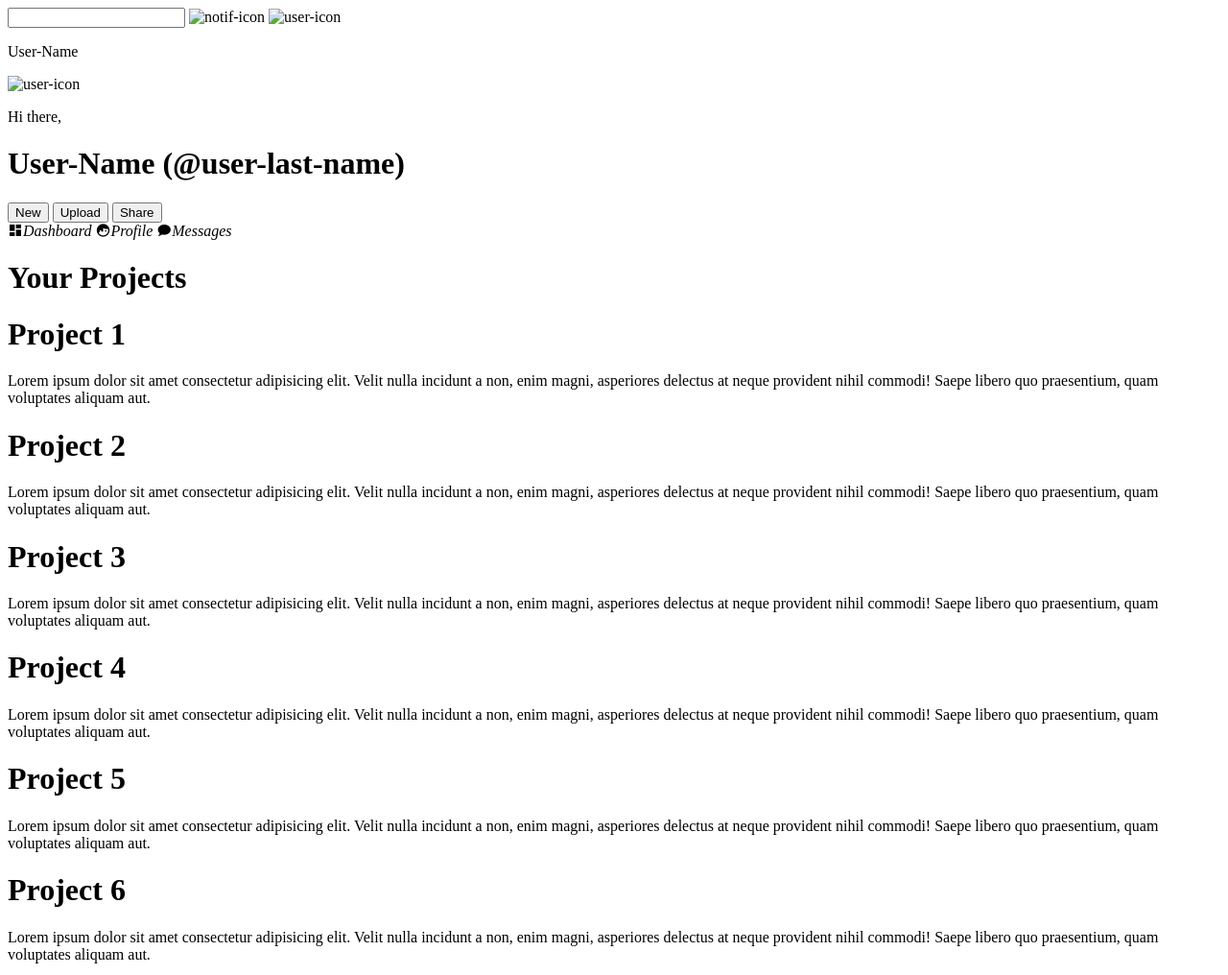
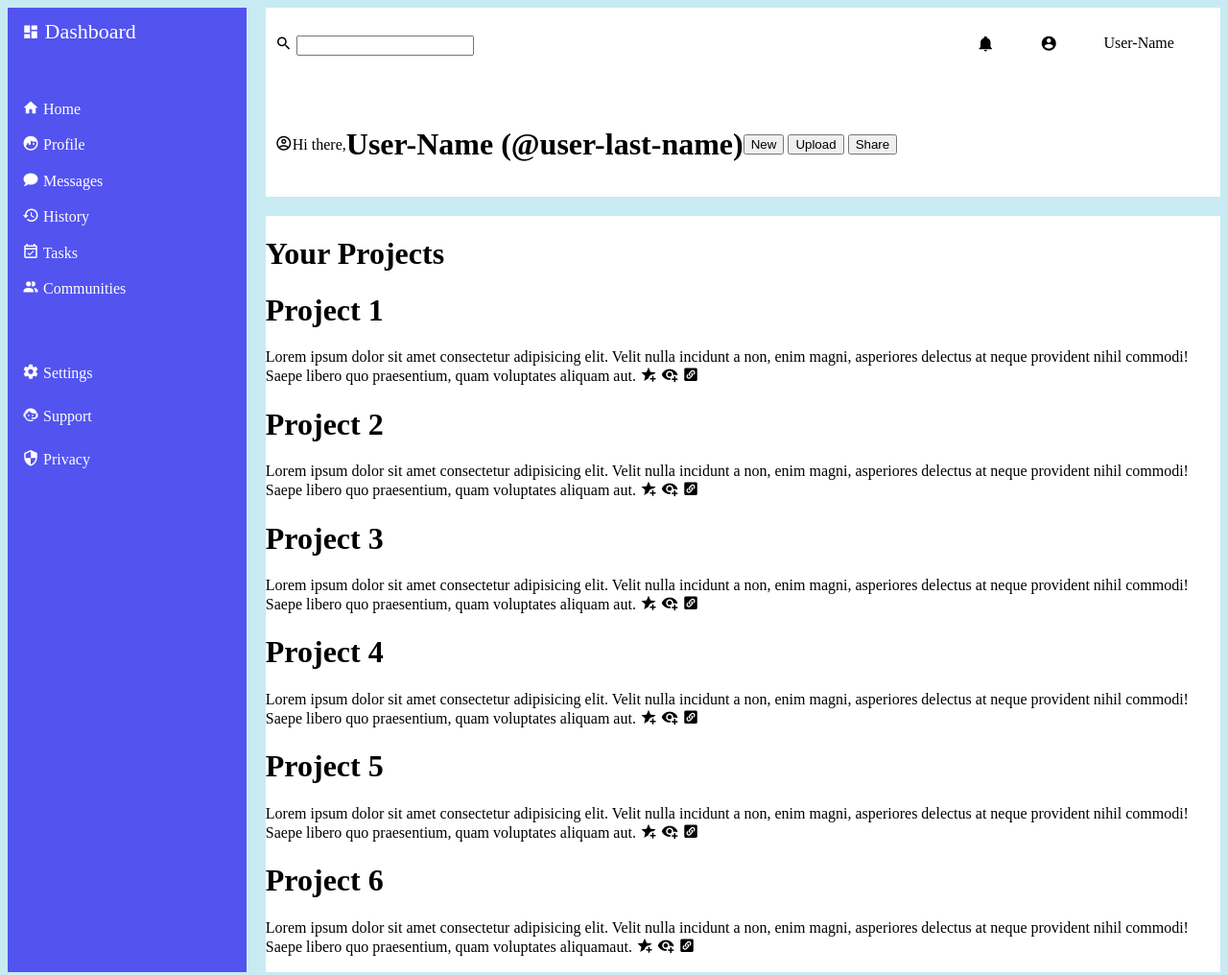
Before and after one commit to Tsotz/odin-cssGrid, a plain HTML site: page index.html in a window 1280 px wide. Shown: the top 1016 px of the page at 96% size. Drawn offline with Linux system fonts and the light colour scheme.

Commit message:
sidebar done. header underway

```diff
--- a/index.html
+++ b/index.html
@@ -12,33 +12,48 @@
 
     <div class="header">
         <div class="header-top">
+            <i class="mdi mdi-magnify">
                 <label for="srcBar"></label>
                 <input autocomplete="off" type="text" id="srcBar" name="searchBar">
-            <img src="" alt="notif-icon">
-            <img src="" alt="user-icon">
+            </i>
+
+        <div>
+            <i class="mdi mdi-bell"></i>
+            <i class="mdi mdi-account-circle"></i>
             <p>User-Name</p>
         </div>
+
+        </div>
         <div class="header-bottom">
-            <img src="" alt="user-icon">
-            <p>Hi there,</p>
+            <div class="header-bottom-left">
+                <i class="mdi mdi-account-circle-outline"></i>
+                <p>Hi there,
                 <h1>User-Name (@user-last-name)</h1>
+                </p>
+            </div>
+            <div>
                 <button>New</button>
                 <button>Upload</button>
                 <button>Share</button>
             </div>
         </div>
+    </div>
 
     <div class="sidebar">
-         <i class="mdi mdi-view-dashboard">Dashboard</i>
-         <i class="mdi mdi-face-man-profile">Profile</i>
-         <i class="mdi mdi-chat">Messages</i>
-         <i class="mdi mdi-"></i>
-         <i class="mdi mdi-"></i>
-         <i class="mdi mdi-"></i>
-         <i class="mdi mdi-"></i>
-         <i class="mdi mdi-"></i>
-         <i class="mdi mdi-"></i>
-         <i class="mdi mdi-"></i>
+        <div class="dash"><i class="mdi mdi-view-dashboard"></i> Dashboard</div>
+        <div class="h-c">
+            <div><i class="mdi mdi-home"></i> Home</div>
+            <div><i class="mdi mdi-face-man-profile"></i> Profile</div>
+            <div><i class="mdi mdi-chat"></i> Messages</div>
+            <div><i class="mdi mdi-history"></i> History</div>
+            <div><i class="mdi mdi-calendar-check-outline"></i> Tasks</div>
+            <div><i class="mdi mdi-account-multiple"></i> Communities</div>
+        </div>
+        <div class="s-p">
+            <div><i class="mdi mdi-cog"></i> Settings</div>
+            <div><i class="mdi mdi-face-agent"></i> Support</div>
+            <div><i class="mdi mdi-security"></i> Privacy</div>
+        </div>
     </div>
 
     <div class="main">
@@ -48,31 +63,37 @@
             <h1>Project 1</h1>
             Lorem ipsum dolor sit amet consectetur adipisicing elit. Velit nulla incidunt a non, enim magni,
             asperiores delectus at neque provident nihil commodi! Saepe libero quo praesentium, quam voluptates aliquam aut.
+            <i class="mdi mdi-star-plus"></i> <i class="mdi mdi-eye-plus"></i> <i class="mdi mdi-link-box-variant"></i>
         </p>
         <p>
             <h1>Project 2</h1>
             Lorem ipsum dolor sit amet consectetur adipisicing elit. Velit nulla incidunt a non, enim magni,
             asperiores delectus at neque provident nihil commodi! Saepe libero quo praesentium, quam voluptates aliquam aut.
+            <i class="mdi mdi-star-plus"></i> <i class="mdi mdi-eye-plus"></i> <i class="mdi mdi-link-box-variant"></i>
         </p>
         <p>
             <h1>Project 3</h1>
             Lorem ipsum dolor sit amet consectetur adipisicing elit. Velit nulla incidunt a non, enim magni,
             asperiores delectus at neque provident nihil commodi! Saepe libero quo praesentium, quam voluptates aliquam aut.
+            <i class="mdi mdi-star-plus"></i> <i class="mdi mdi-eye-plus"></i> <i class="mdi mdi-link-box-variant"></i>
         </p>
         <p>
             <h1>Project 4</h1>
             Lorem ipsum dolor sit amet consectetur adipisicing elit. Velit nulla incidunt a non, enim magni,
             asperiores delectus at neque provident nihil commodi! Saepe libero quo praesentium, quam voluptates aliquam aut.
+            <i class="mdi mdi-star-plus"></i> <i class="mdi mdi-eye-plus"></i> <i class="mdi mdi-link-box-variant"></i>
         </p>
         <p>
             <h1>Project 5</h1>
             Lorem ipsum dolor sit amet consectetur adipisicing elit. Velit nulla incidunt a non, enim magni,
             asperiores delectus at neque provident nihil commodi! Saepe libero quo praesentium, quam voluptates aliquam aut.
+            <i class="mdi mdi-star-plus"></i> <i class="mdi mdi-eye-plus"></i> <i class="mdi mdi-link-box-variant"></i>
         </p>
         <p>
             <h1>Project 6</h1>
             Lorem ipsum dolor sit amet consectetur adipisicing elit. Velit nulla incidunt a non, enim magni,
-            asperiores delectus at neque provident nihil commodi! Saepe libero quo praesentium, quam voluptates aliquam aut.
+            asperiores delectus at neque provident nihil commodi! Saepe libero quo praesentium, quam voluptates aliquamaut.
+            <i class="mdi mdi-star-plus"></i> <i class="mdi mdi-eye-plus"></i> <i class="mdi mdi-link-box-variant"></i>
         </p>
     </div>
 
@@ -106,7 +127,7 @@
         <p>@alex</p>
     </div>
 
-    <i mdi-cheese></i>
+
 
 
 </body>
--- a/style.css
+++ b/style.css
@@ -0,0 +1,120 @@
+body {
+
+    background-color: rgb(200, 235, 243);
+    display: grid;
+    grid-template-columns: 1fr 4fr;
+    grid-template-rows: 1fr 4fr;
+    gap: 20px;
+
+}
+
+i {
+
+    font-size:18px;
+
+
+
+}
+
+.sidebar {
+
+    background-color: rgb(83, 83, 240);
+    color: white;
+    grid-column: 1/2;
+    grid-row: 1/3;
+    display: grid;
+    grid-template-rows: 0.1fr 0.5fr 0.3fr 1fr;
+    gap:50px;
+
+
+
+}
+
+.sidebar > * {
+
+    margin-left: 15px;
+
+
+}
+
+
+.dash {
+
+    font-size:22px;
+    padding-top:12px;
+}
+
+.h-c {
+
+    display: grid;
+
+}
+
+.s-p {
+
+    display: grid;
+
+}
+
+
+
+.header {
+
+    background-color: white;
+    display: grid;
+    grid-template-rows: 1fr 1fr;
+    padding: 10px;
+
+}
+
+.header-top {
+
+    display: grid;
+    grid-template-columns: 3fr 1fr;
+    margin-top: 18px;
+
+
+}
+
+.header-top div {
+    display: grid;
+    grid-template-columns: auto auto auto;
+    gap: 10px;
+}
+
+
+.header-top div > p {
+
+    margin:0;
+
+}
+
+
+.header-bottom {
+
+    display: flex;
+    align-items: center;
+
+}
+
+.header-bottom-left {
+
+    display: flex;
+    align-items: center;
+
+
+}
+
+.header-bottom-left p,
+.header-bottom-left h1 {
+    margin: 0;
+}
+
+
+
+
+.main {
+
+    background-color: white;
+
+}
```
Lines whose indentation alone changed are shown as unchanged.
